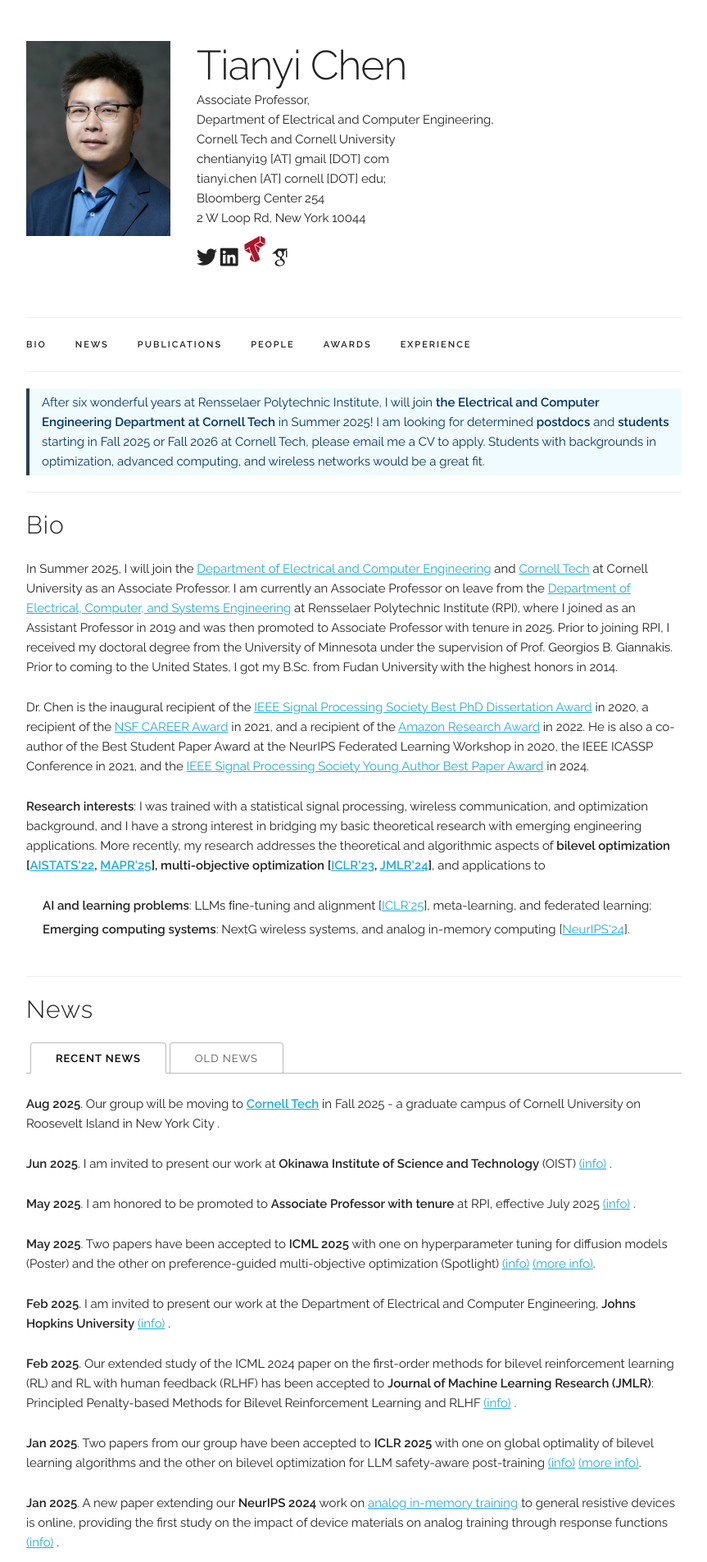
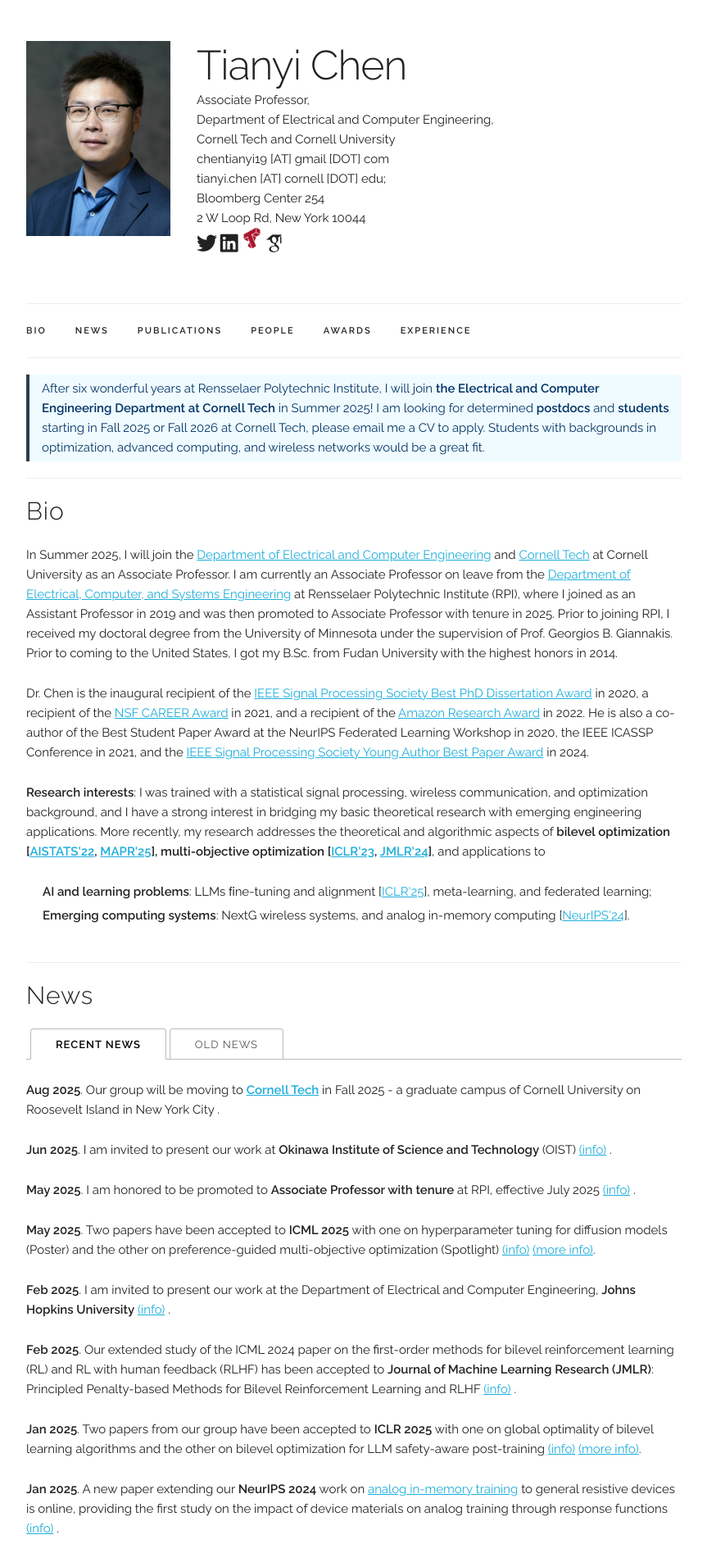
Before and after one commit to chentianyi1991/chentianyi1991.github.io, a Jekyll site: the page built from index.html, in a window 1280 px wide. Shown: the top 1906 px of the page at 82% size, without its empty margins (208-1071 px from the left). Built offline with Jekyll 4.4.1, drawn with Linux system fonts in a browser that asks for light colours; some web fonts are replaced; comment, search, counter and statistics services are not loaded.

Commit message:
Update default.html

```diff
--- a/_layouts/default.html
+++ b/_layouts/default.html
@@ -88,7 +88,7 @@
               </span>
 
               <span onclick="window.open('{{ site.data.main_info.github }}', '_blank')" style="cursor: pointer">
-               <img src="/assets/CT-favicon.png" alt="Cornell Tech" style="width: 32px; height: auto; padding-top: 10px;">
+               <img src="/assets/CT-favicon.png" alt="Cornell Tech" style="width: 25px; height: 25px;">
               </span>
 
               <span onclick="window.open('{{ site.data.main_info.google_scholar }}')" style="cursor: pointer">
@@ -135,7 +135,7 @@
           </span>
 
           <span onclick="window.open('{{ site.data.main_info.github }}', '_blank')" style="cursor: pointer">
-               <img src="/assets/CT-favicon.png" alt="Cornell Tech">
+               <img src="/assets/CT-favicon.png" alt="Cornell Tech" style="width: 25px; height: 25px;">
           </span>
 
           <span onclick="window.open('{{ site.data.main_info.google_scholar }}')" style="cursor: pointer">
```
